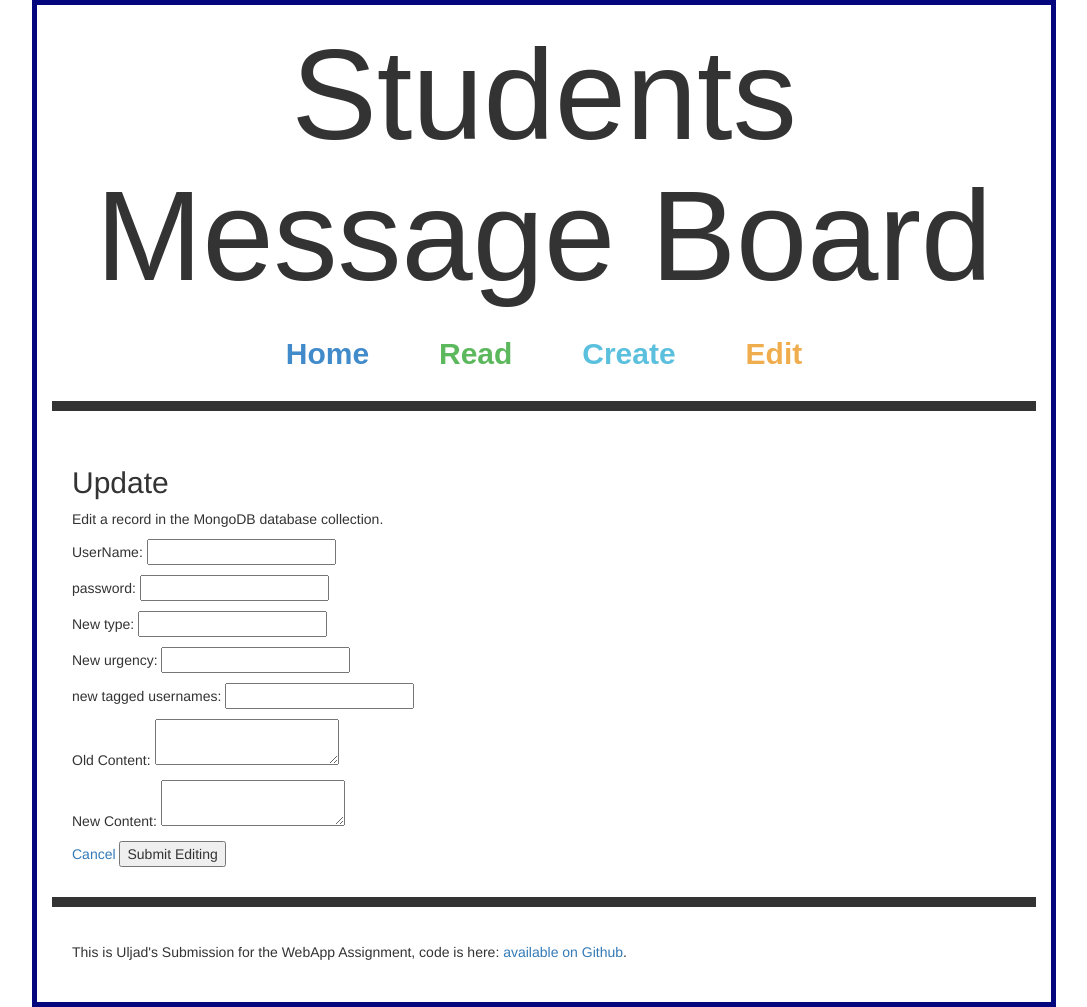
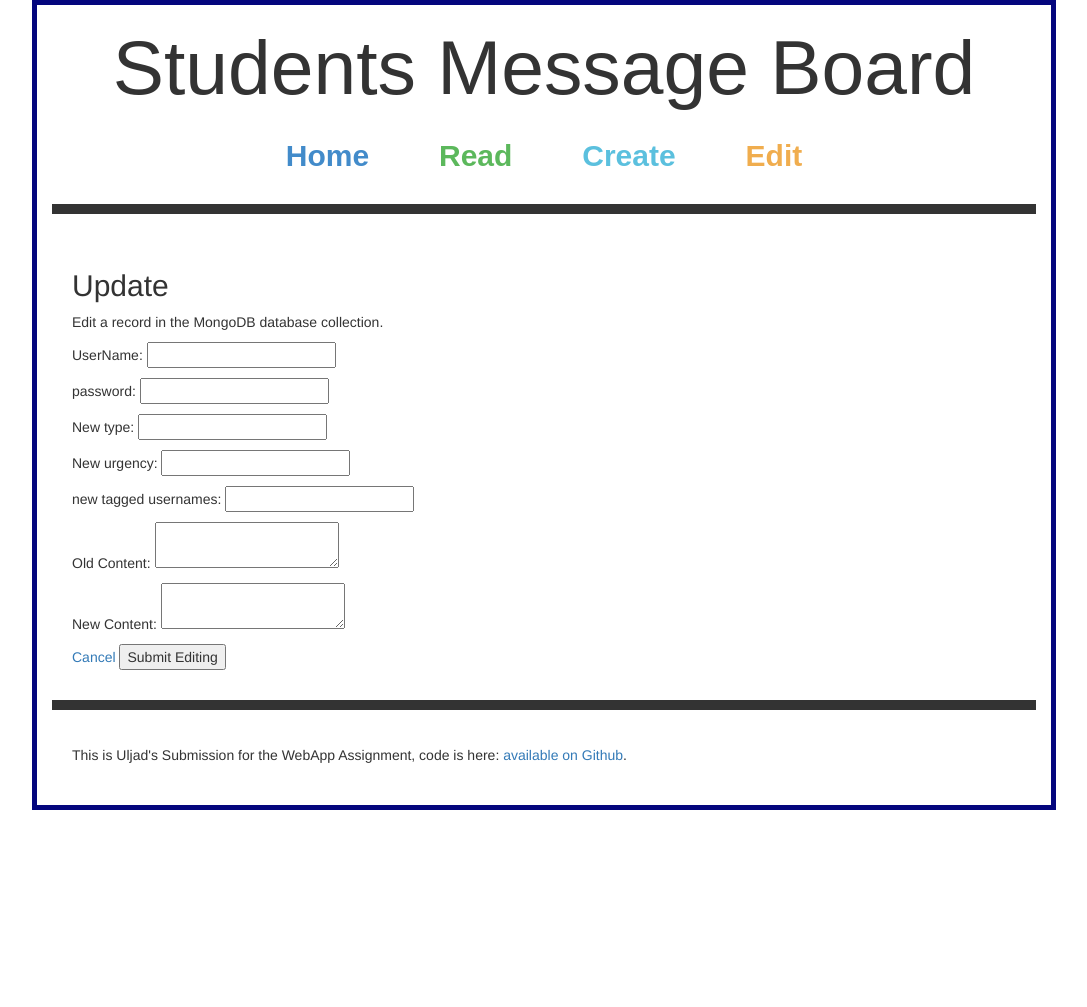
Before and after one commit to uljad/WebAppDemo, a Flask app: page /edit in a window 1280 px wide. Shown: the whole page, without its empty margins (96-1183 px from the left). After the commit the page ends 810 px from the top, so only its background shows below. Run offline with Flask 2, Linux system fonts and the light colour scheme; parts of the project's set-up code (start-up, migrations or seed data) failed here and were passed over; some libraries are stand-ins or nearby versions.

Commit message:
smaller header

```diff
--- a/templates/base.html
+++ b/templates/base.html
@@ -13,7 +13,7 @@
   <body>
     <div class="container">
       <header>
-        <h1 style="font-size:10vw">Students Message Board</h1>
+        <h1 style="font-size:6vw">Students Message Board</h1>
         <p>
           <a href="{{ url_for('home')}}" class="btn btn-home btn-outline"><i class="icon-pencil"></i> <strong>Home</strong></a>
           <a href="{{ url_for('read')}}" class="btn btn-read btn-outline"><i class="icon-edit"></i> <strong>Read</strong></a>
```
